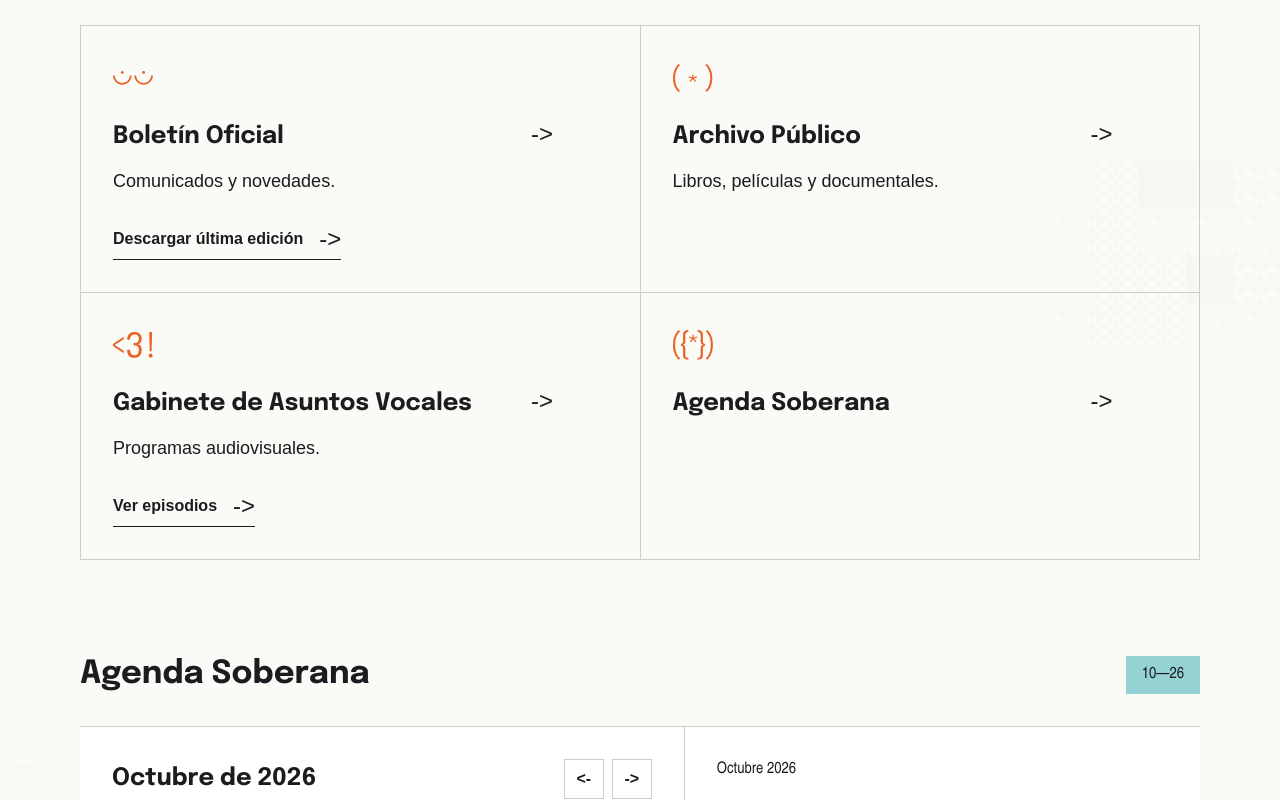
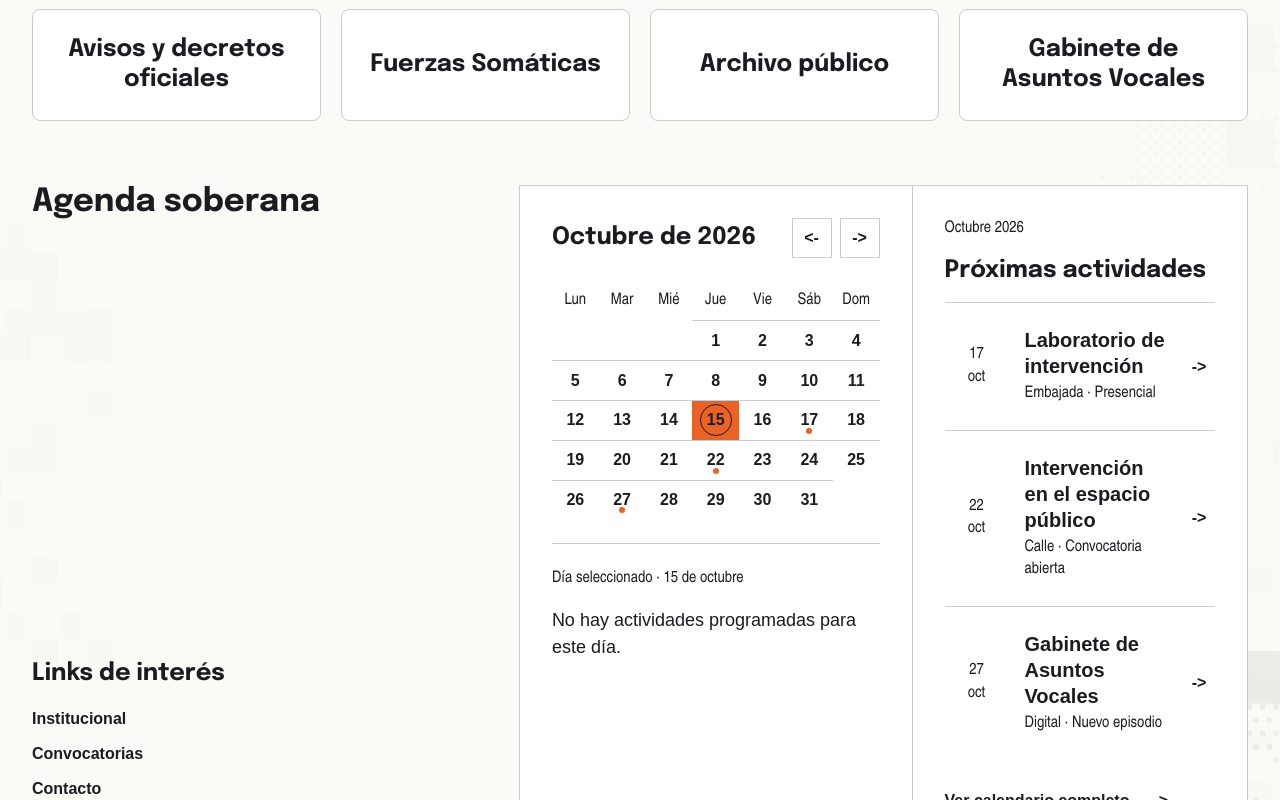
Before and after one commit to bazindsgn/soberana-web, a React (Vite) app: page / in a window 1280 px wide. Shown: the part 440-1240 px from the top of the page. Built offline with nearby package versions, Linux system fonts and the light colour scheme; a web font is replaced by a local one.

Commit message:
Reorganizar home: cuatro accesos en una fila y agenda en dos columnas

```diff
--- a/src/main.jsx
+++ b/src/main.jsx
@@ -8,10 +8,6 @@ import blueIntervention from '../recursos/Vector-2.svg'
 import darkGlitch from '../recursos/Vector-3.svg'
 import yellowIntervention from '../recursos/Vector-5.svg'
 import orangeIntervention from '../recursos/Vector-7.svg'
-import bulletinSymbol from '../recursos/Boletín corporeo oficial.svg'
-import archiveSymbol from '../recursos/archivo publico.svg'
-import cabinetSymbol from '../recursos/gabinete de asuntos vocales.svg'
-import agendaSymbol from '../recursos/agenda soberana.svg'
 import './styles.css'
 
 const events = [
@@ -44,12 +40,14 @@ const events = [
   },
 ]
 
-const areas = [
-  { symbol: bulletinSymbol, name: 'Boletín Oficial', description: 'Comunicados y novedades.', actions: ['Descargar última edición'] },
-  { symbol: archiveSymbol, name: 'Archivo Público', description: 'Libros, películas y documentales.', actions: [] },
-  { symbol: cabinetSymbol, name: 'Gabinete de Asuntos Vocales', description: 'Programas audiovisuales.', actions: ['Ver episodios'] },
-  { symbol: agendaSymbol, name: 'Agenda Soberana', description: '', actions: [] },
+const accesses = [
+  { label: 'Avisos y decretos oficiales', target: 'Boletín Oficial' },
+  { label: 'Fuerzas Somáticas', target: 'Fuerzas Somáticas' },
+  { label: 'Archivo público', target: 'Archivo Público' },
+  { label: 'Gabinete de Asuntos Vocales', target: 'Gabinete de Asuntos Vocales' },
 ]
+
+const interestLinks = ['Institucional', 'Convocatorias', 'Contacto']
 
 const searchItems = [
   { type: 'Boletín Oficial', date: '2026-10-12', title: 'Comunicado institucional de octubre', text: 'Actualización sobre actividades y programas de Soberana.' },
@@ -103,7 +101,6 @@ function getInitialRoute() {
 function useGlitchEffect() {
   useEffect(() => {
     const selector = '.area-card, .button-dark, .button-outline'
-    const skippedSelector = '.area-actions, .text-link'
     const hoverQuery = window.matchMedia('(hover: hover)')
     const motionQuery = window.matchMedia('(prefers-reduced-motion: reduce)')
 
@@ -168,7 +165,6 @@ function useGlitchEffect() {
 
     const onPointerOver = (event) => {
       if (!hoverQuery.matches) return
-      if (event.target.closest?.(skippedSelector)) return
       const target = event.target.closest?.(selector)
       if (!target || (event.relatedTarget instanceof Node && target.contains(event.relatedTarget))) return
       trigger(target)
@@ -176,7 +172,6 @@ function useGlitchEffect() {
 
     const onFocusIn = (event) => {
       if (!event.target.matches?.(':focus-visible')) return
-      if (event.target.closest?.(skippedSelector)) return
       trigger(event.target.closest(selector))
     }
 
@@ -323,55 +318,29 @@ function Home({ onNavigate, onOpenEvent }) {
       </section>
 
       <div className="container home-content">
-        <section className="areas" aria-labelledby="areas-title">
-          <h2 id="areas-title" className="sr-only">Áreas de contenido</h2>
-          <div className="areas-grid">
-            {areas.map((area) => <AreaCard key={area.name} area={area} onNavigate={onNavigate} />)}
+        <section className="accesses" aria-label="Accesos">
+          <div className="accesses-grid">
+            {accesses.map((access) => <AccessCard key={access.label} access={access} onNavigate={onNavigate} />)}
           </div>
         </section>
 
         <AgendaCalendar onNavigate={onNavigate} onOpenEvent={onOpenEvent} />
-        <Search />
       </div>
     </>
   )
 }
 
-function AreaCard({ area, onNavigate }) {
-  const downloadSample = () => {
-    const sample = 'SOBERANA — BOLETÍN OFICIAL\nEdición de muestra para evaluación del prototipo.\nOctubre de 2026.\n\nEste archivo no constituye una publicación oficial.'
-    const url = URL.createObjectURL(new Blob([sample], { type: 'text/plain;charset=utf-8' }))
-    const link = document.createElement('a')
-    link.href = url
-    link.download = 'soberana-boletin-edicion-de-muestra.txt'
-    link.click()
-    URL.revokeObjectURL(url)
-  }
-
-  const handleAction = (action) => {
-    if (action === 'Descargar última edición') downloadSample()
-    else onNavigate(area.name)
-  }
-
+function AccessCard({ access, onNavigate }) {
   const handlePrimaryNavigation = (event) => {
     if (event.button !== 0 || event.metaKey || event.ctrlKey || event.shiftKey || event.altKey) return
     event.preventDefault()
-    onNavigate(area.name)
+    onNavigate(access.target)
   }
 
   return (
-    <article className="area-card">
-      <span className="area-symbol" aria-hidden="true"><img src={area.symbol} alt="" /></span>
-      <div className="area-body">
-        <h3><a className="area-primary-link" href={getAreaHref(area.name)} onClick={handlePrimaryNavigation}>{area.name} <Arrow className="area-arrow" /></a></h3>
-        {area.description && <p>{area.description}</p>}
-      </div>
-      {area.actions.length > 0 && (
-        <div className="area-actions">
-          {area.actions.map((action) => <button key={action} className="text-link" onClick={() => handleAction(action)}>{action} <Arrow className="area-arrow" /></button>)}
-        </div>
-      )}
-    </article>
+    <a className="area-card" href={getAreaHref(access.target)} onClick={handlePrimaryNavigation}>
+      <h3>{access.label}</h3>
+    </a>
   )
 }
 
@@ -397,11 +366,10 @@ function AgendaCalendar({ onNavigate, onOpenEvent }) {
 
   return (
     <section className="agenda-section" aria-labelledby="agenda-title">
-      <div className="agenda-titlebar">
-        <h2 id="agenda-title">Agenda Soberana</h2>
-        <span className="agenda-mark" aria-hidden="true">10—26</span>
-      </div>
       <div className="agenda-content">
+        <h2 id="agenda-title" className="agenda-title">Agenda soberana</h2>
+
+        <div className="agenda-main">
           <div className="calendar-panel">
             <div className="calendar-controls">
               <h3 aria-live="polite">{monthLabel}</h3>
@@ -440,6 +408,15 @@ function AgendaCalendar({ onNavigate, onOpenEvent }) {
             </div>
             <button className="button-outline full-button" onClick={() => onNavigate('Agenda')}>Ver calendario completo <Arrow /></button>
           </div>
+        </div>
+
+        <aside className="agenda-links" aria-labelledby="agenda-links-title">
+          <h3 id="agenda-links-title">Links de interés</h3>
+          <ul>
+            {interestLinks.map((link) => <li key={link}><button className="agenda-link" onClick={() => onNavigate(link)}>{link}</button></li>)}
+          </ul>
+          <p className="agenda-social">Redes sociales</p>
+        </aside>
       </div>
     </section>
   )
@@ -544,6 +521,7 @@ function SectionView({ name, onHome }) {
       <div className="placeholder-content">
         <h2>Contenido en preparación</h2>
       </div>
+      <Search />
     </div>
   )
 }
--- a/src/styles.css
+++ b/src/styles.css
@@ -50,11 +50,11 @@ button, input, select { color: inherit; font-family: var(--font-body); font-size
 button:focus-visible, input:focus-visible, select:focus-visible, a:focus-visible { outline: 3px solid var(--color-orange); outline-offset: 3px; }
 button:not(:disabled), .skip-link { position: relative; isolation: isolate; }
 .ui-arrow { flex: 0 0 auto; font-family: var(--font-body); font-variant-ligatures: none; font-feature-settings: 'liga' 0, 'clig' 0; }
-.container { width: min(1120px, calc(100% - 64px)); margin: 0 auto; }
+.container { width: min(1440px, calc(100% - 64px)); margin: 0 auto; }
 .sr-only { position: absolute; width: 1px; height: 1px; padding: 0; margin: -1px; overflow: hidden; clip: rect(0, 0, 0, 0); white-space: nowrap; border: 0; }
 .skip-link { position: fixed; left: 16px; top: -64px; z-index: 100; padding: 8px 16px; border: 1px solid var(--color-black); background: var(--color-white); color: var(--color-black); }
 .skip-link:focus { top: 16px; }
-.eyebrow, .weekday, .event-date, .event-copy p, .result-count, .agenda-mark, .modal-meta { font-family: var(--font-meta); font-size: var(--type-meta-size); font-weight: 400; line-height: var(--type-meta-leading); }
+.eyebrow, .weekday, .event-date, .event-copy p, .result-count, .modal-meta { font-family: var(--font-meta); font-size: var(--type-meta-size); font-weight: 400; line-height: var(--type-meta-leading); }
 .eyebrow { margin-bottom: 16px; }
 
 .site-header { border-bottom: 1px solid var(--color-gray); background: var(--color-warm-white); }
@@ -69,11 +69,11 @@ button:not(:disabled), .skip-link { position: relative; isolation: isolate; }
 
 .page-glitches { position: absolute; inset: 0; z-index: 0; overflow: hidden; pointer-events: none; }
 .page-glitch { position: absolute; display: block; filter: grayscale(1); pointer-events: none; }
-.glitch-one { width: 460px; right: -240px; top: 520px; opacity: .08; }
-.glitch-two { width: 620px; left: -440px; top: 960px; opacity: .04; }
-.glitch-three { width: 220px; right: -120px; top: 1460px; opacity: .06; }
-.glitch-four { width: 520px; left: -300px; top: 1860px; opacity: .06; transform: rotate(180deg); }
-.glitch-five { width: 540px; right: -420px; bottom: 48px; opacity: .04; }
+.glitch-one { width: 460px; right: -280px; top: 384px; opacity: .07; }
+.glitch-two { width: 420px; left: -300px; top: 556px; opacity: .04; }
+.glitch-three { width: 220px; right: -120px; top: 1010px; opacity: .05; }
+.glitch-four { width: 440px; left: -286px; top: 1188px; opacity: .05; transform: rotate(180deg); }
+.glitch-five { width: 400px; right: -236px; bottom: 96px; opacity: .04; }
 .announcement { position: relative; height: 320px; overflow: hidden; border-bottom: 1px solid var(--color-gray); background-position: center 43%; background-size: cover; background-repeat: no-repeat; }
 .announcement::before { content: ''; position: absolute; inset: 0; z-index: 0; background: linear-gradient(270deg, rgb(28 27 31 / 90%) 0%, rgb(28 27 31 / 74%) 64%, rgb(28 27 31 / 22%) 100%); pointer-events: none; }
 .announcement-interventions { position: absolute; inset: 0; z-index: 1; overflow: hidden; pointer-events: none; }
@@ -85,31 +85,18 @@ button:not(:disabled), .skip-link { position: relative; isolation: isolate; }
 .quote-panel { width: min(880px, 100%); color: var(--color-white); }
 .quote-panel blockquote { margin: 0 0 16px; font-family: var(--font-display); font-size: var(--type-quote-size); font-weight: 700; line-height: var(--type-h1-leading); }
 .quote-attribution { margin-bottom: 0; color: var(--color-yellow); font-family: var(--font-body); font-size: var(--type-meta-size); font-weight: 400; line-height: var(--type-meta-leading); }
-.text-link { display: inline-flex; align-items: center; justify-content: space-between; gap: 16px; padding: 8px 0; border: 0; border-bottom: 1px solid var(--color-black); background: none; cursor: pointer; text-align: left; }
-.text-link:hover { border-bottom-color: var(--color-orange); color: var(--color-orange); }
-.home-content { padding: 64px 0; }
+.home-content { padding: 48px 0 64px; }
 .section-heading { margin-bottom: 32px; }
 .section-heading h2 { margin-bottom: 0; }
-.areas { margin-bottom: 64px; }
-.areas-grid { display: grid; grid-template-columns: repeat(2, 1fr); border-top: 1px solid var(--color-gray); border-left: 1px solid var(--color-gray); }
-.area-card { position: relative; padding: 32px; border-right: 1px solid var(--color-gray); border-bottom: 1px solid var(--color-gray); display: flex; flex-direction: column; background: transparent; cursor: pointer; transition: background-color 120ms ease; }
-.area-symbol { width: 40px; height: 40px; margin-bottom: 24px; display: grid; place-items: center; }
-.area-symbol img { width: 40px; height: 40px; display: block; object-fit: contain; }
-.area-body h3 { max-width: 440px; margin-bottom: 16px; }
-.area-primary-link { width: 100%; display: flex; justify-content: space-between; align-items: start; gap: 24px; color: inherit; text-align: left; text-decoration: none; }
-.area-primary-link::after { content: ''; position: absolute; inset: 0; z-index: 1; }
-.area-primary-link:hover { color: var(--color-orange); }
-.area-primary-link:focus-visible { outline: none; }
-.area-primary-link:focus-visible::after { outline: 3px solid var(--color-orange); outline-offset: -3px; }
-.area-arrow { font-size: 24px; font-weight: 400; line-height: 1; }
-.area-body p { margin-bottom: 0; }
-.area-actions { position: relative; z-index: 2; margin-top: 24px; display: flex; gap: 24px; flex-wrap: wrap; }
+.accesses { margin-bottom: 64px; }
+.accesses-grid { display: grid; grid-template-columns: repeat(4, minmax(0, 1fr)); gap: 20px; }
+.area-card { position: relative; min-height: 112px; padding: 24px; display: flex; align-items: center; justify-content: center; border: 1px solid var(--color-gray); border-radius: 8px; background: var(--color-white); color: inherit; text-align: center; text-decoration: none; transition: background-color 120ms ease; }
+.area-card h3 { margin-bottom: 0; overflow-wrap: anywhere; }
 
-.agenda-section { margin-bottom: 64px; border-bottom: 1px solid var(--color-black); }
-.agenda-titlebar { padding: 32px 0; display: flex; align-items: center; justify-content: space-between; gap: 24px; border-bottom: 1px solid var(--color-gray); }
-.agenda-titlebar h2 { margin-bottom: 0; }
-.agenda-mark { padding: 8px 16px; background: var(--color-blue); }
-.agenda-content { display: grid; grid-template-columns: 1.08fr .92fr; background: var(--color-white); }
+.agenda-section { margin-bottom: 64px; }
+.agenda-content { display: grid; grid-template-columns: minmax(0, 38fr) minmax(0, 62fr); grid-template-rows: auto 1fr; column-gap: 40px; align-items: start; }
+.agenda-title { grid-column: 1; grid-row: 1; margin-bottom: 0; }
+.agenda-main { grid-column: 2; grid-row: 1 / span 2; display: grid; grid-template-columns: minmax(0, 54fr) minmax(0, 46fr); background: var(--color-white); border: 1px solid var(--color-gray); }
 .calendar-panel { padding: 32px; border-right: 1px solid var(--color-gray); }
 .calendar-controls { display: flex; align-items: center; justify-content: space-between; gap: 24px; margin-bottom: 24px; }
 .calendar-controls h3 { margin-bottom: 0; }
@@ -129,6 +116,12 @@ button:not(:disabled), .skip-link { position: relative; isolation: isolate; }
 .day-status { border-top: 1px solid var(--color-gray); margin-top: 24px; padding-top: 24px; }
 .empty-message { margin-bottom: 0; }
 .upcoming-panel { padding: 32px; }
+.agenda-links { grid-column: 1; grid-row: 2; align-self: end; padding-right: 40px; }
+.agenda-links h3 { margin-bottom: 16px; }
+.agenda-links ul { margin: 0 0 24px; padding: 0; list-style: none; display: grid; gap: 8px; justify-items: start; }
+.agenda-link { padding: 0; border: 0; border-bottom: 1px solid transparent; background: none; cursor: pointer; text-align: left; }
+.agenda-link:hover { border-bottom-color: var(--color-orange); color: var(--color-orange); }
+.agenda-social { margin-bottom: 0; text-decoration: underline; }
 .upcoming-heading { margin-bottom: 16px; }
 .upcoming-heading h3 { margin-bottom: 0; }
 .event-list { margin-bottom: 16px; }
@@ -146,7 +139,7 @@ button:not(:disabled), .skip-link { position: relative; isolation: isolate; }
 .full-button { width: auto; min-height: 0; margin-top: 8px; padding: 8px 0; border: 0; border-bottom: 1px solid var(--color-black); background: transparent; }
 .full-button:hover { background: transparent; color: var(--color-orange); border-color: var(--color-orange); }
 
-.search-section { margin-bottom: 0; }
+.search-section { margin: 64px 0 0; }
 .search-form { display: grid; grid-template-columns: 1fr 144px; }
 .search-form input { width: 100%; min-width: 0; height: 56px; border: 1px solid var(--color-gray); border-right: 0; padding: 0 16px; background: var(--color-white); }
 .filter-toggle { width: 100%; padding: 16px 0; display: flex; justify-content: space-between; border: 0; border-bottom: 1px solid var(--color-gray); background: none; cursor: pointer; }
@@ -215,34 +208,38 @@ button:not(:disabled), .skip-link { position: relative; isolation: isolate; }
   .area-card:hover { background: rgb(149 210 211 / 10%); }
 }
 
+@media (max-width: 1024px) {
+  .accesses-grid { grid-template-columns: repeat(2, minmax(0, 1fr)); }
+  .agenda-content { display: flex; flex-direction: column; align-items: stretch; gap: 32px; }
+  .agenda-links { align-self: auto; padding-right: 0; }
+}
+
 @media (max-width: 768px) {
   :root { --type-h1-size: 34px; --type-h2-size: 28px; --type-h3-size: 22px; --type-quote-size: 30px; }
-  .container { width: min(1120px, calc(100% - 40px)); }
+  .container { width: min(1440px, calc(100% - 40px)); }
   .header-inner { min-height: 72px; flex-wrap: wrap; }
   .wordmark img { width: 136px; }
   .menu-button { display: flex; align-items: center; gap: 8px; border: 0; background: none; padding: 8px 0; cursor: pointer; }
   .main-nav { display: none; width: 100%; flex-direction: column; align-items: stretch; gap: 0; padding-bottom: 16px; }
   .main-nav.is-open { display: flex; }
   .main-nav button { min-height: 48px; text-align: left; border-top: 1px solid var(--color-gray); }
-  .glitch-one { width: 360px; right: -300px; top: 440px; }
-  .glitch-two { width: 460px; left: -400px; top: 900px; }
-  .glitch-three { right: -180px; top: 1380px; }
-  .glitch-four { width: 420px; left: -360px; top: 1840px; }
-  .glitch-five { width: 400px; right: -340px; }
+  .glitch-one { width: 320px; right: -230px; top: 420px; }
+  .glitch-two { width: 300px; left: -230px; top: 700px; }
+  .glitch-three { right: -150px; top: 1300px; }
+  .glitch-four { width: 320px; left: -250px; top: 1800px; }
+  .glitch-five { width: 300px; right: -220px; }
   .announcement { height: auto; min-height: 420px; background-position: 56% 45%; }
   .announcement::before { background: linear-gradient(180deg, rgb(28 27 31 / 78%) 0%, rgb(28 27 31 / 62%) 56%, rgb(28 27 31 / 82%) 100%); }
   .intervention-blue { right: -72px; bottom: -32px; }
   .intervention-yellow { width: 140px; right: -48px; top: 8px; }
   .intervention-orange { width: 140px; left: -96px; bottom: -48px; }
   .announcement-grid { min-height: 420px; padding-top: 32px; padding-bottom: 32px; }
-  .home-content { padding: 48px 0; }
-  .areas { margin-bottom: 64px; }
-  .areas-grid { grid-template-columns: 1fr; }
-  .area-card { padding: 24px; }
-  .agenda-section { margin-bottom: 64px; }
-  .agenda-titlebar { padding: 24px 0; }
-  .agenda-mark { display: none; }
-  .agenda-content { grid-template-columns: 1fr; }
+  .home-content { padding: 40px 0 56px; }
+  .accesses { margin-bottom: 48px; }
+  .accesses-grid { grid-template-columns: 1fr; }
+  .area-card { min-height: 96px; }
+  .agenda-section { margin-bottom: 48px; }
+  .agenda-main { grid-template-columns: 1fr; }
   .calendar-panel { padding: 24px 16px; border-right: 0; border-bottom: 1px solid var(--color-gray); }
   .calendar-controls { align-items: start; }
   .calendar-day, .calendar-empty { aspect-ratio: 1; }
```
Lines whose indentation alone changed are shown as unchanged.
